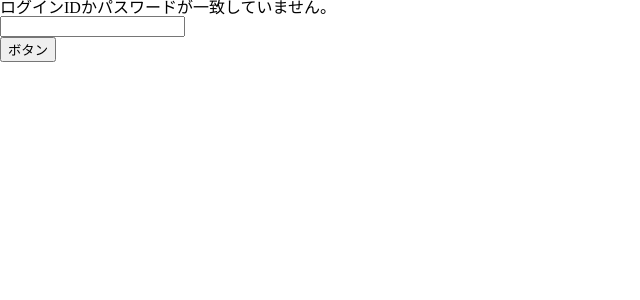
After one commit to felixxsv/disconnect, a PHP site: page /html/createFormTmp.html in a window 1280 px wide. The commit adds this page. Shown: the top 300 px of the page, without its empty margins (0-640 px from the left). Run offline with PHP 8.4, Linux system fonts and the light colour scheme.

Commit message:
ver 1.1 createFormLogin

```diff
--- /dev/null
+++ b/site/html/createFormTmp.html
@@ -0,0 +1,37 @@
+<!DOCTYPE html>
+<html lang="ja">
+<head>
+    <meta charset="UTF-8">
+    <meta name="viewport" content="width=device-width, initial-scale=1.0">
+    <title>Document</title>
+    <link rel="stylesheet" href="/site/css/reset.css">
+    <link rel="stylesheet" href="/site/css/createForm.css">
+    <link rel="preconnect" href="https://fonts.googleapis.com">
+    <link rel="preconnect" href="https://fonts.gstatic.com" crossorigin>
+    <link href="https://fonts.googleapis.com/css2?family=Kosugi+Maru&display=swap" rel="stylesheet">
+</head>
+    <body>
+        <main>
+            <div class="centering">
+                <p class="textTitle"></p> <!--ヘッダー名前-->
+            </div>
+            <div class="textAll">
+
+                <div class="error"><!-- cssで隠してるdiv -->
+                    <p>ログインIDかパスワードが一致していません。</p>
+                </div>
+                <div class="inputTextArea">
+                    <P class="textLeft"></p><!-- テキストボックスの名前 -->
+                        <input type="text" class="form"><!-- テキストボックス -->
+                </div>
+                <!-- ２～４個のテキストエリア、始まり -->
+
+
+                <!-- ２～４個のテキストエリア、おわり -->
+            </div>
+            <div class="inputSubmitArea"><!--ボタン-->
+                <input type="submit" value="ボタン" class="submit">
+            </div>
+        </main>
+    </body>
+</html>
```
Also changed, not shown: site/css/createFormLogin.css (+6 -4 lines).
